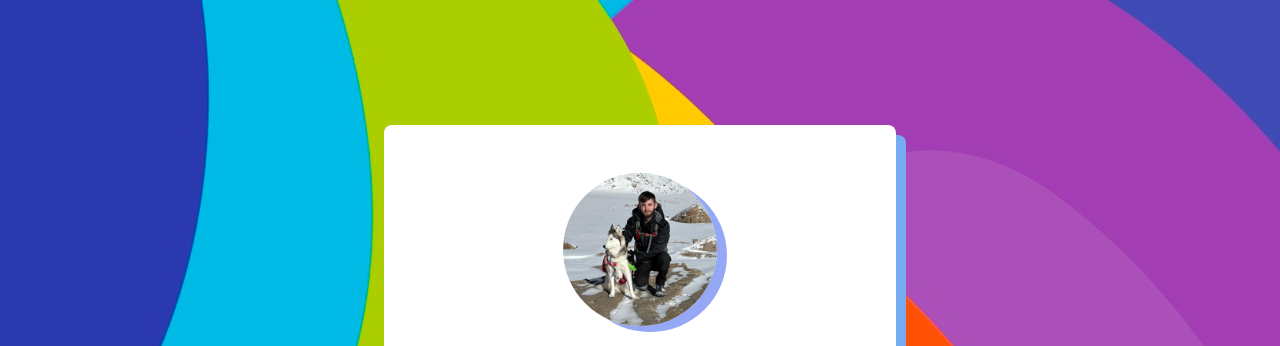
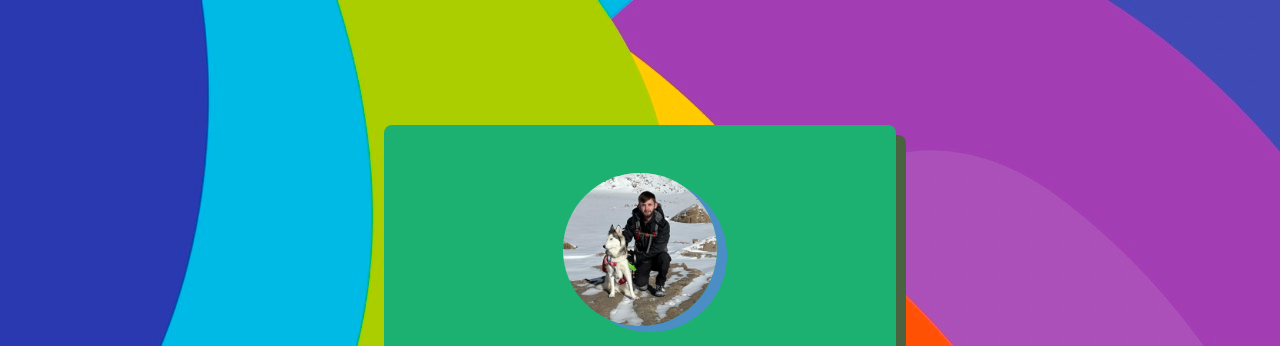
Before and after one commit to nebula8830/nebula8830.github.io, a plain HTML site: page index.html in a window 1280 px wide. Shown: the top 346 px of the page. Drawn offline with nearby package versions, Linux system fonts and the light colour scheme.

Commit message:
color change

```diff
--- a/style.css
+++ b/style.css
@@ -19,10 +19,10 @@ body {
 }
 
 main {
-  background-color: rgb(255, 255, 255);
+  background-color: rgb(29, 177, 113);
   padding: 3rem;
   border-radius: 8px;
-  box-shadow: 10px 10px rgb(118, 172, 241);
+  box-shadow: 10px 10px rgb(73, 99, 64);
   display: flex;
   flex-direction: column;
   align-items: center;
```
